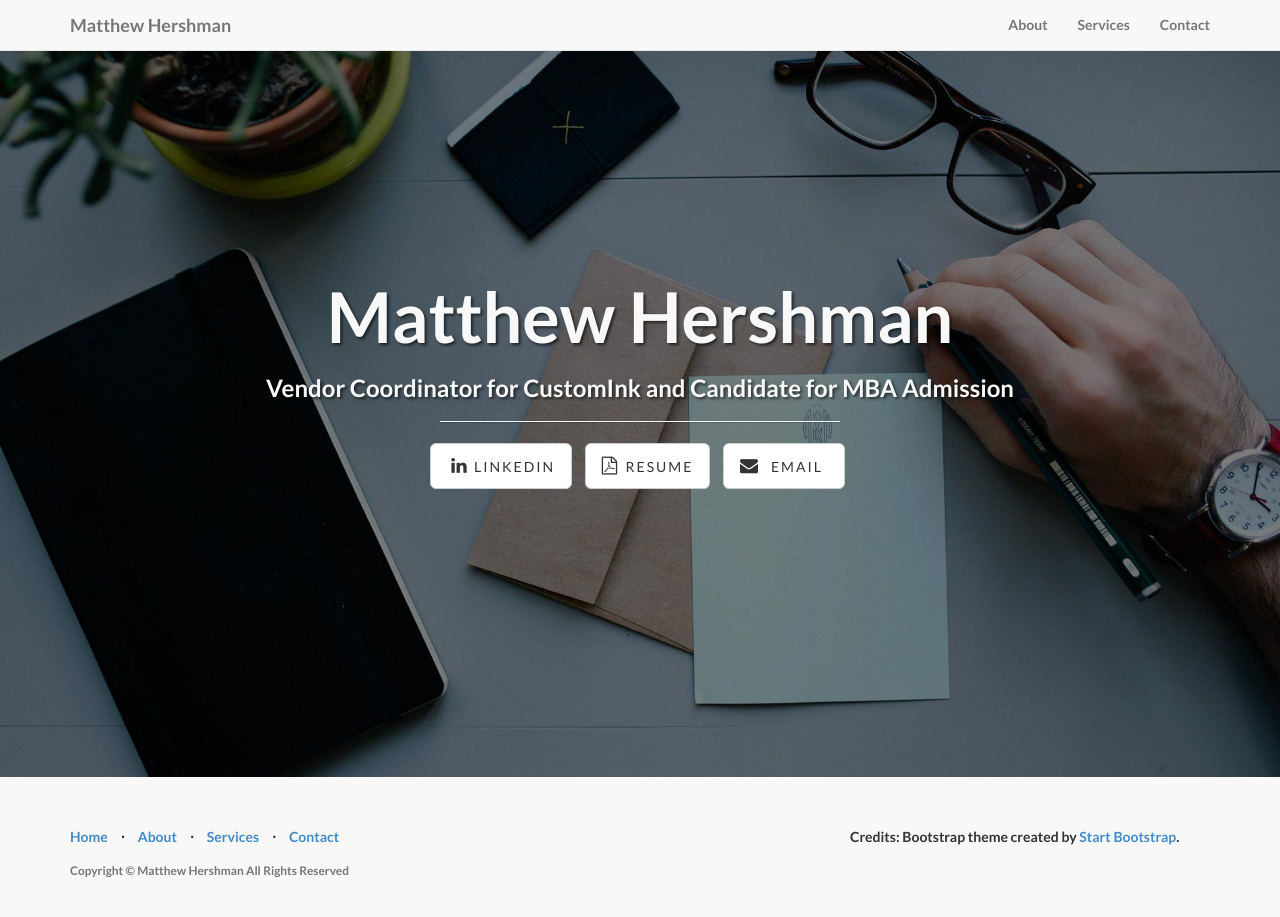
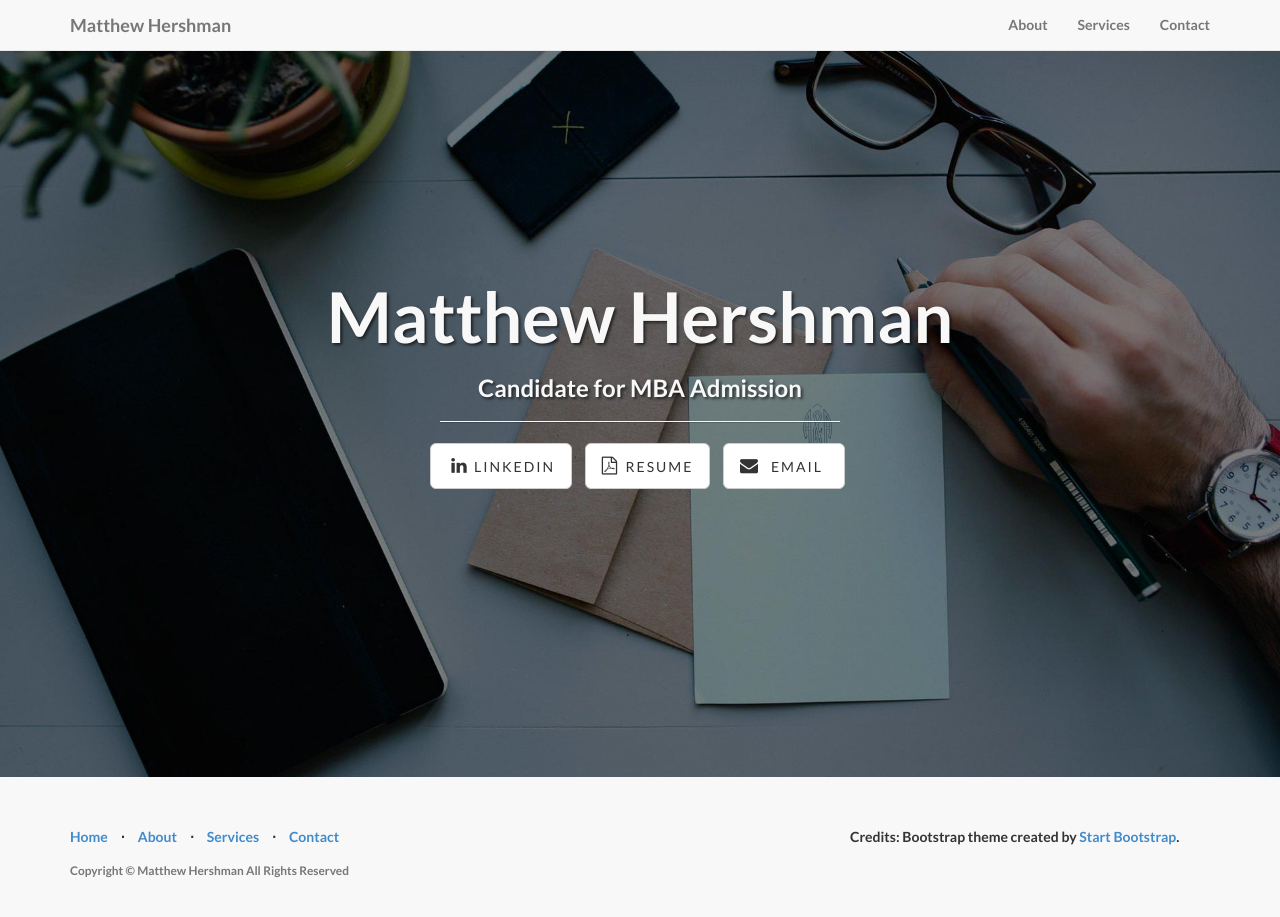
Before and after one commit to mhershman/mhershman.github.io, a Jekyll site: the page built from index.html, in a window 1280 px wide and 929 px high. Shown: the top 917 px of the window. Built offline with Jekyll 4.4.1, drawn with Linux system fonts in a browser that asks for light colours.

Commit message:
Revert 66e2275..89ed2c0
This rolls back to commit 66e2275f98a824fbe6b1f7967d8ccfc2d92cd682.

```diff
--- a/index.html
+++ b/index.html
@@ -1,5 +1,5 @@
 ---
 layout: default
 title: Matthew Hershman
-subTitle: Vendor Coordinator for CustomInk and Candidate for MBA Admission
+subTitle: Candidate for MBA Admission
 ---
```
